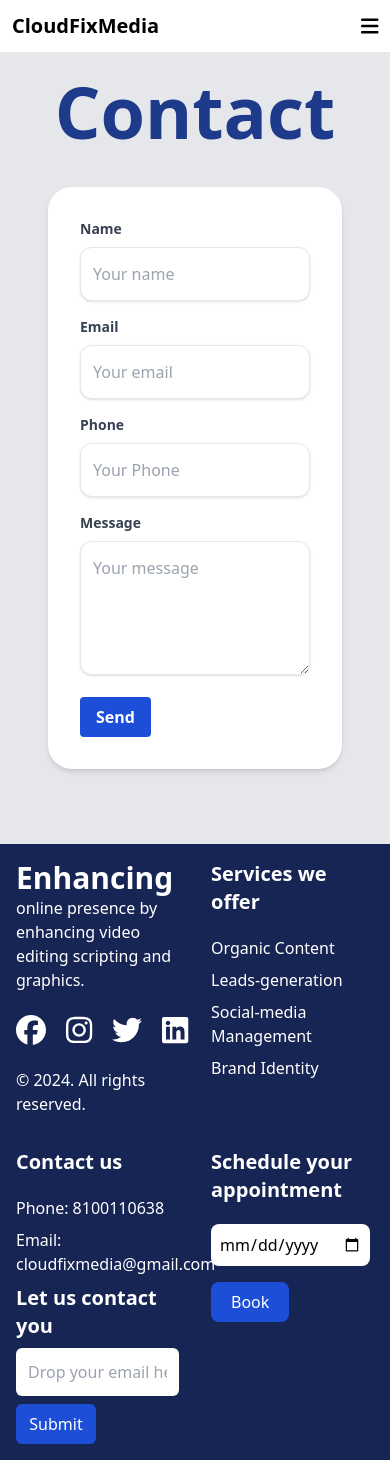
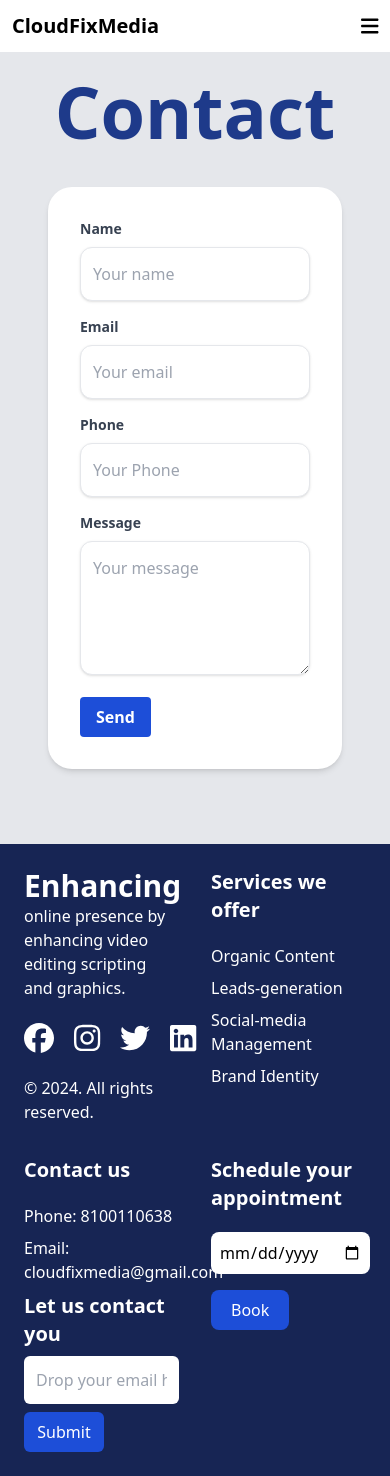
Before and after one commit to saikat-rog/cloudfixmedia, a React (Create React App) app: page /contact in a window 390 px wide. Built offline with nearby package versions, Linux system fonts and the light colour scheme.

Commit message:
"Updated padding in Footer component from p-4 to p-6"

```diff
--- a/src/components/subcomponents/Footer.js
+++ b/src/components/subcomponents/Footer.js
@@ -14,7 +14,7 @@ const Footer = () => {
   const linkedinUrl = "https://www.linkedin.com/in/cloudfix-media-63a865312/";
 
   return (
-    <footer className=" bg-blue-950 text-white p-4 md:p-12">
+    <footer className=" bg-blue-950 text-white p-6 md:p-12">
       <div className=" grid grid-cols-2 md:grid-cols-4 gap-8 md:gap-10">
         {/* Grid1: Brand Statement */}
         <div className="">
```
